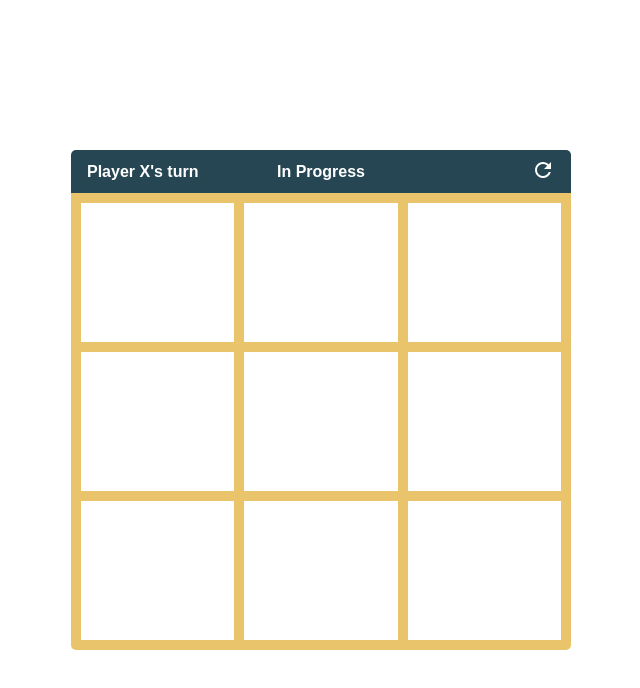
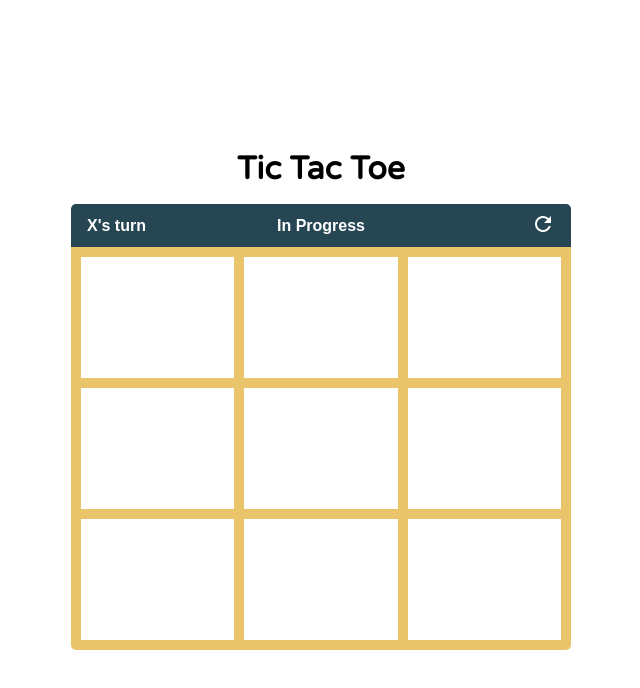
Before and after one commit to DarrickFauvel/tic-tac-toe-vanilla-js, a plain HTML site: page index.html in a window 1280 px wide. Shown: the whole page, without its empty margins (319-959 px from the left). Drawn offline with Linux system fonts and the light colour scheme.

Commit message:
Add header text

```diff
--- a/css/main.css
+++ b/css/main.css
@@ -20,20 +20,22 @@ body {
   display: flex;
   justify-content: center;
   align-items: center;
+}
+
+header {
   text-align: center;
+  margin-bottom: 1rem;
+  font-family: 'Varela Round', sans-serif;
 }
 
 #app {
-  /* border: 1px solid black; */
   border-radius: 5px;
-  /* box-shadow: 5px 5px 5px rgba(0, 0, 0, 0.25); */
   width: 500px;
   height: 500px;
   font-family: sans-serif;
   font-weight: bold;
   display: flex;
   flex-direction: column;
-  /* overflow: hidden; */
 }
 
 /* Header */
@@ -88,7 +90,7 @@ body {
   display: flex;
   align-items: center;
   justify-content: center;
-  font-size: 7rem;
+  font-size: 6rem;
   font-family: 'Varela Round', sans-serif;
   color: var(--color-charcoal);
   transition: all 500ms ease;
--- a/js/GameView.js
+++ b/js/GameView.js
@@ -2,6 +2,10 @@ export default class GameView {
   constructor(root) {
     this.root = root
     this.root.innerHTML = /*html*/ `
+          <header>
+              <h1>Tic Tac Toe</h1>
+          </header>
+
             <div class="header">
                 <div class="header__turn"></div>
                 <div class="header__status"></div>
@@ -20,7 +24,6 @@ export default class GameView {
                 <div class="board__tile" data-index="6"></div>
                 <div class="board__tile" data-index="7"></div>
                 <div class="board__tile" data-index="8"></div>
-          </div>
             </div>
       `
 
@@ -49,14 +52,14 @@ export default class GameView {
   }
 
   updateTurn(game) {
-    this.root.querySelector('.header__turn').textContent = `Player ${game.turn}'s turn`
+    this.root.querySelector('.header__turn').textContent = `${game.turn}'s turn`
   }
 
   updateStatus(game) {
     let status = 'In Progress'
 
     if (game.findWinningCombination()) {
-      status = `🥳 Player ${game.turn} is the Winner! 🎉`
+      status = `${game.turn} is the Winner!`
       this.root.querySelector('.header__turn').textContent = ''
     } else if (!game.isInProgress()) {
       status = "It's a tie!"
```
Lines whose indentation alone changed are shown as unchanged.
